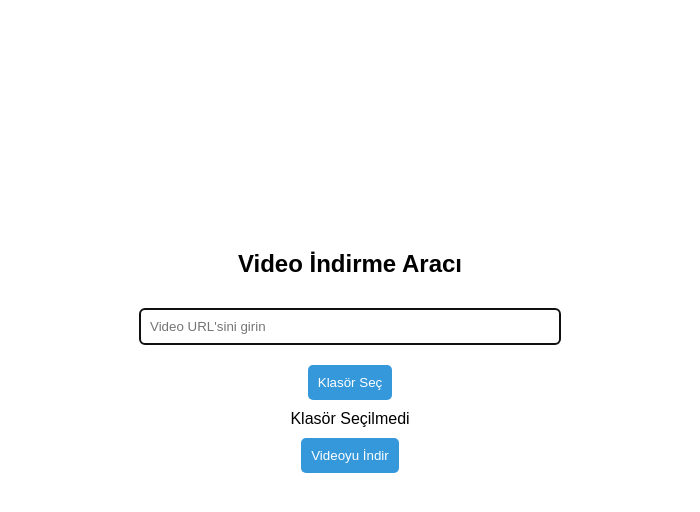
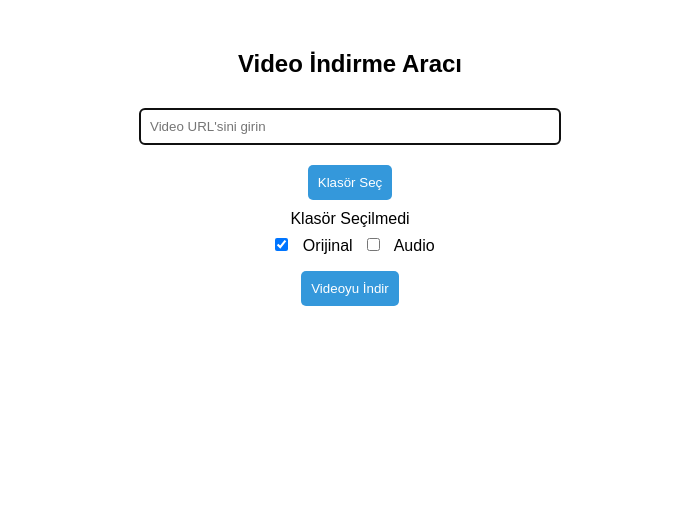
Before and after one commit to melihtunc-qa/Media-Downloader, an Electron app: page index.html in a window 700 px wide. Drawn offline with Linux system fonts and the light colour scheme; no server answers.

Commit message:
App icon and format checkboxes are added

```diff
--- a/index.html
+++ b/index.html
@@ -12,10 +12,13 @@
 
       <input type="text" id="url" placeholder="Video URL'sini girin" />
       <div><button id="selectFolder">Klasör Seç</button></div>
-      <span id="folderPath">Klasör Seçilmedi</span>
-
-      <br />
-
+      <span id="folderPath">Klasör Seçilmedi</span><br />
+      <div class="format-options">
+        <label
+          ><input type="checkbox" value="original" checked /> Orijinal</label
+        >
+        <label><input type="checkbox" value="mp3" /> Audio</label>
+      </div>
       <button id="download">Videoyu İndir</button>
       <p id="status"></p>
     </div>
--- a/styles.css
+++ b/styles.css
@@ -10,7 +10,7 @@ body {
 
 .container {
   max-width: 500px;
-  margin: 250px auto;
+  margin: 50px auto;
   text-align: center;
 }
 
```
Also changed, not shown: main.js (+4 -3 lines), bin/icon.png (added).
